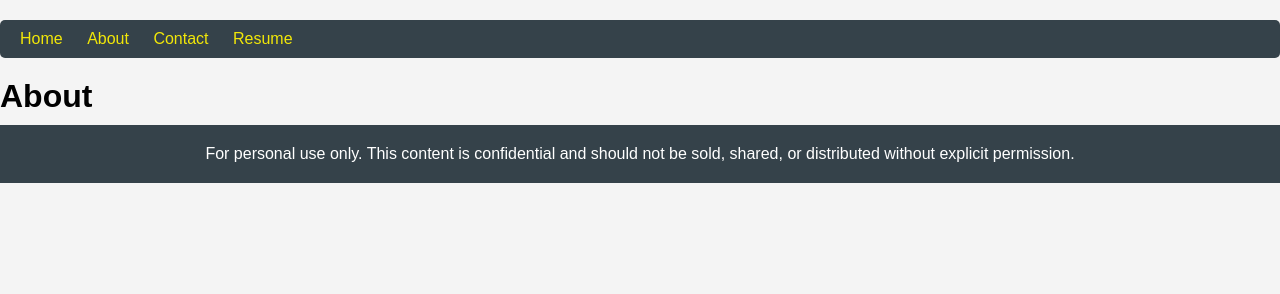
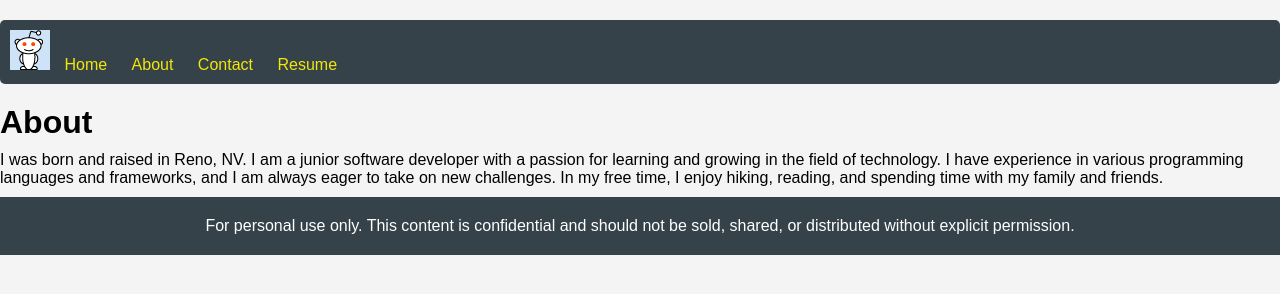
Before and after one commit to rikmorse/Resume, a plain HTML site: page about.html in a window 1280 px wide. Drawn offline with Linux system fonts and the light colour scheme.

Commit message:
update about html
about.html update

```diff
--- a/about.html
+++ b/about.html
@@ -9,6 +9,7 @@
 <body>
     <nav>
         <ul>
+            <img src="./images/bot2.png" alt="Logo" id="logo">
             <li><a href="./index.html">Home</a></li>
             <li><a href="./about.html">About</a></li>
             <li><a href="./contact.html">Contact</a></li>
--- a/index.js
+++ b/index.js
@@ -1,3 +1,10 @@
+document.addEventListener("DOMContentLoaded", (event) => {
+    console.log("DOM fully loaded and parsed");
+  });
+
+  var about = "I was born and raised in Reno, NV. I am a junior software developer with a passion for learning and growing in the field of technology. I have experience in various programming languages and frameworks, and I am always eager to take on new challenges. In my free time, I enjoy hiking, reading, and spending time with my family and friends.";
+  document.getElementById("about").innerHTML = about;
+
 var today = new Date();
 var hours = today.getHours();
 var greeting;
@@ -15,7 +22,7 @@ else {
 console.log(greeting);
 
 document.getElementById("greeting").innerHTML = greeting;
-;
+
 document.getElementById("nameInput").addEventListener("input", function() {
     const name = document.getElementById("nameInput").value;
     document.getElementById("greeting").innerHTML = greeting + " " + name + ":)";
```
Also changed, not shown: contact.html (+1 -0 lines), index.html (+1 -0 lines), resume.html (+1 -0 lines).
